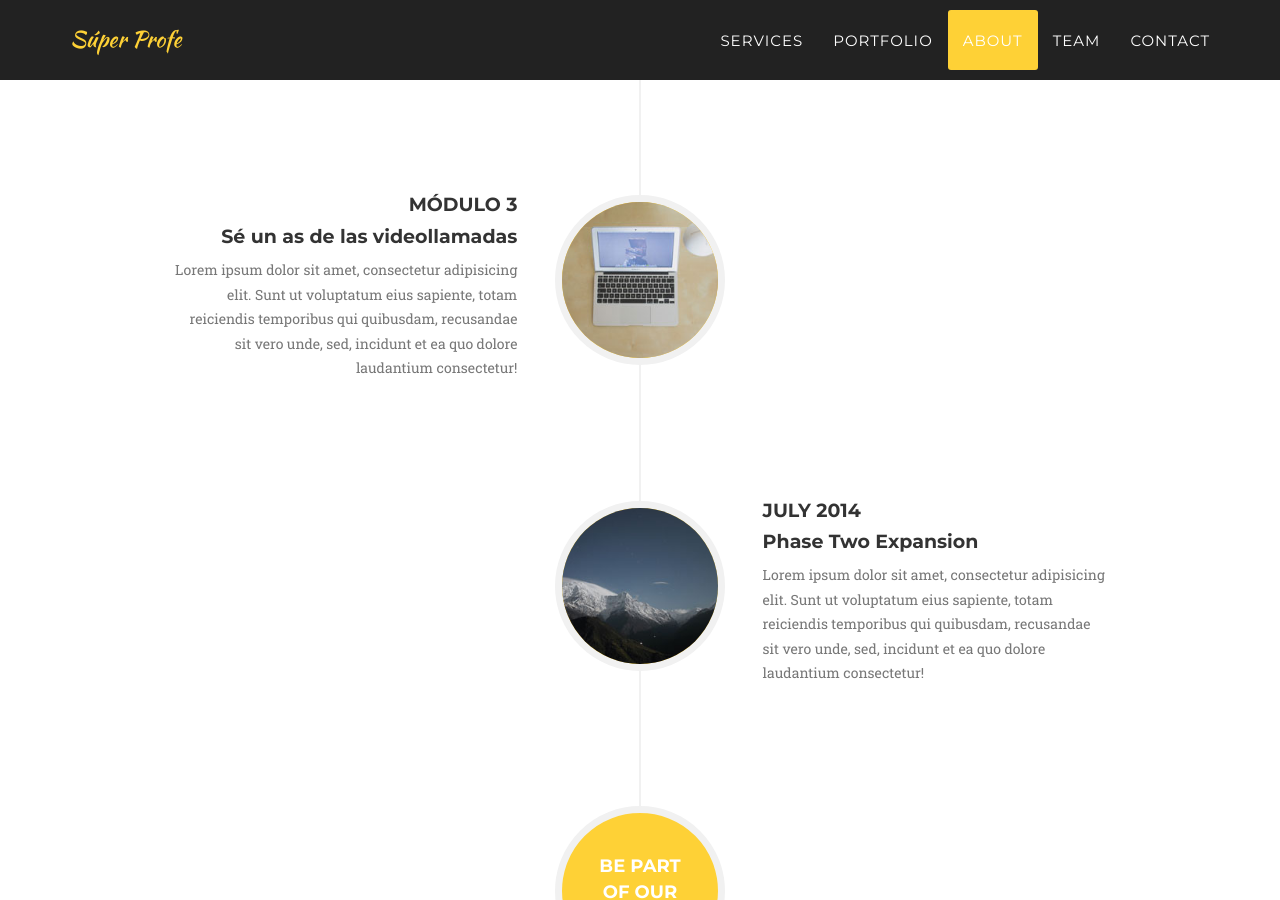
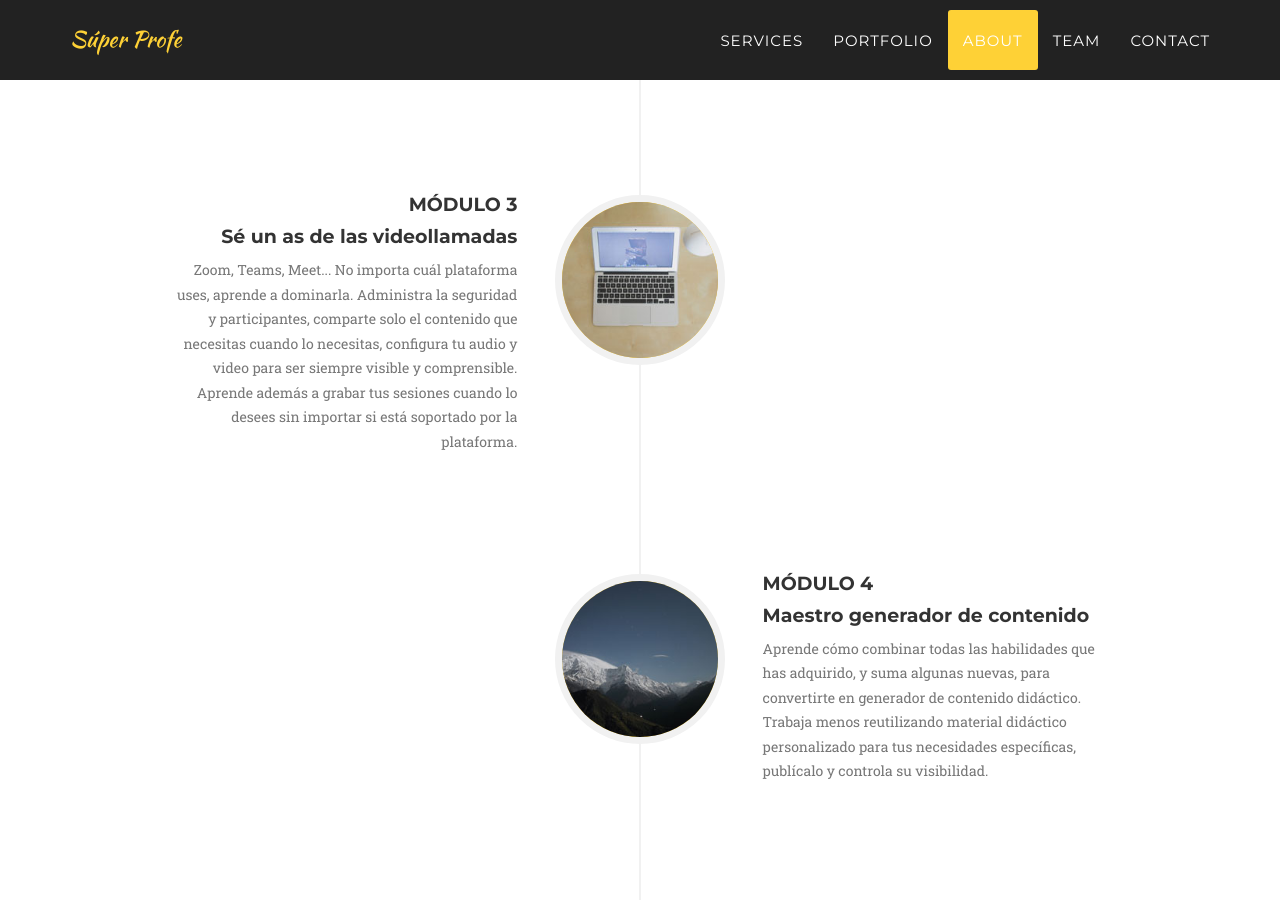
Before and after one commit to camachevaz/superProfe, a Jekyll site: the page built from index.html, in a window 1280 px wide and 900 px high, scrolled down 3453 px. Built offline with Jekyll 4.4.1, drawn with Linux system fonts in a browser that asks for light colours; some web fonts are replaced.

Commit message:
Update about.html

```diff
--- a/_includes/about.html
+++ b/_includes/about.html
@@ -48,7 +48,7 @@
                                     <h4 class="subheading">Sé un as de las videollamadas</h4>
                                 </div>
                                 <div class="timeline-body">
-                                    <p class="text-muted">Lorem ipsum dolor sit amet, consectetur adipisicing elit. Sunt ut voluptatum eius sapiente, totam reiciendis temporibus qui quibusdam, recusandae sit vero unde, sed, incidunt et ea quo dolore laudantium consectetur!</p>
+                                    <p class="text-muted">Zoom, Teams, Meet... No importa cuál plataforma uses, aprende a dominarla. Administra la seguridad y participantes, comparte solo el contenido que necesitas cuando lo necesitas, configura tu audio y video para ser siempre visible y comprensible. Aprende además a grabar tus sesiones cuando lo desees sin importar si está soportado por la plataforma.</p>
                                 </div>
                             </div>
                         </li>
@@ -58,11 +58,11 @@
                             </div>
                             <div class="timeline-panel">
                                 <div class="timeline-heading">
-                                    <h4>July 2014</h4>
-                                    <h4 class="subheading">Phase Two Expansion</h4>
+                                    <h4>Módulo 4</h4>
+                                    <h4 class="subheading">Maestro generador de contenido</h4>
                                 </div>
                                 <div class="timeline-body">
-                                    <p class="text-muted">Lorem ipsum dolor sit amet, consectetur adipisicing elit. Sunt ut voluptatum eius sapiente, totam reiciendis temporibus qui quibusdam, recusandae sit vero unde, sed, incidunt et ea quo dolore laudantium consectetur!</p>
+                                    <p class="text-muted">Aprende cómo combinar todas las habilidades que has adquirido, y suma algunas nuevas, para convertirte en generador de contenido didáctico. Trabaja menos reutilizando material didáctico personalizado para tus necesidades específicas, publícalo y controla su visibilidad.</p>
                                 </div>
                             </div>
                         </li>
```
